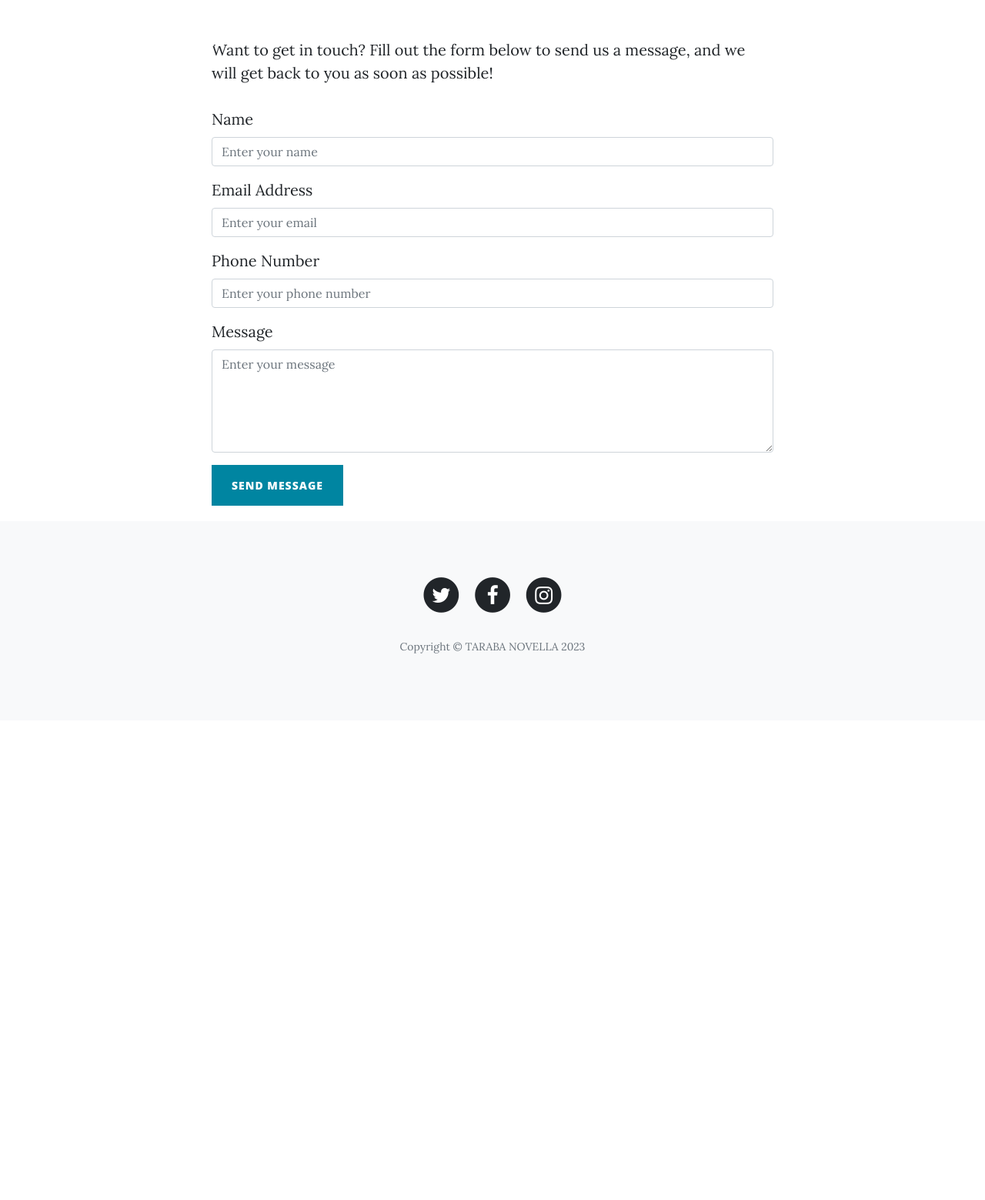
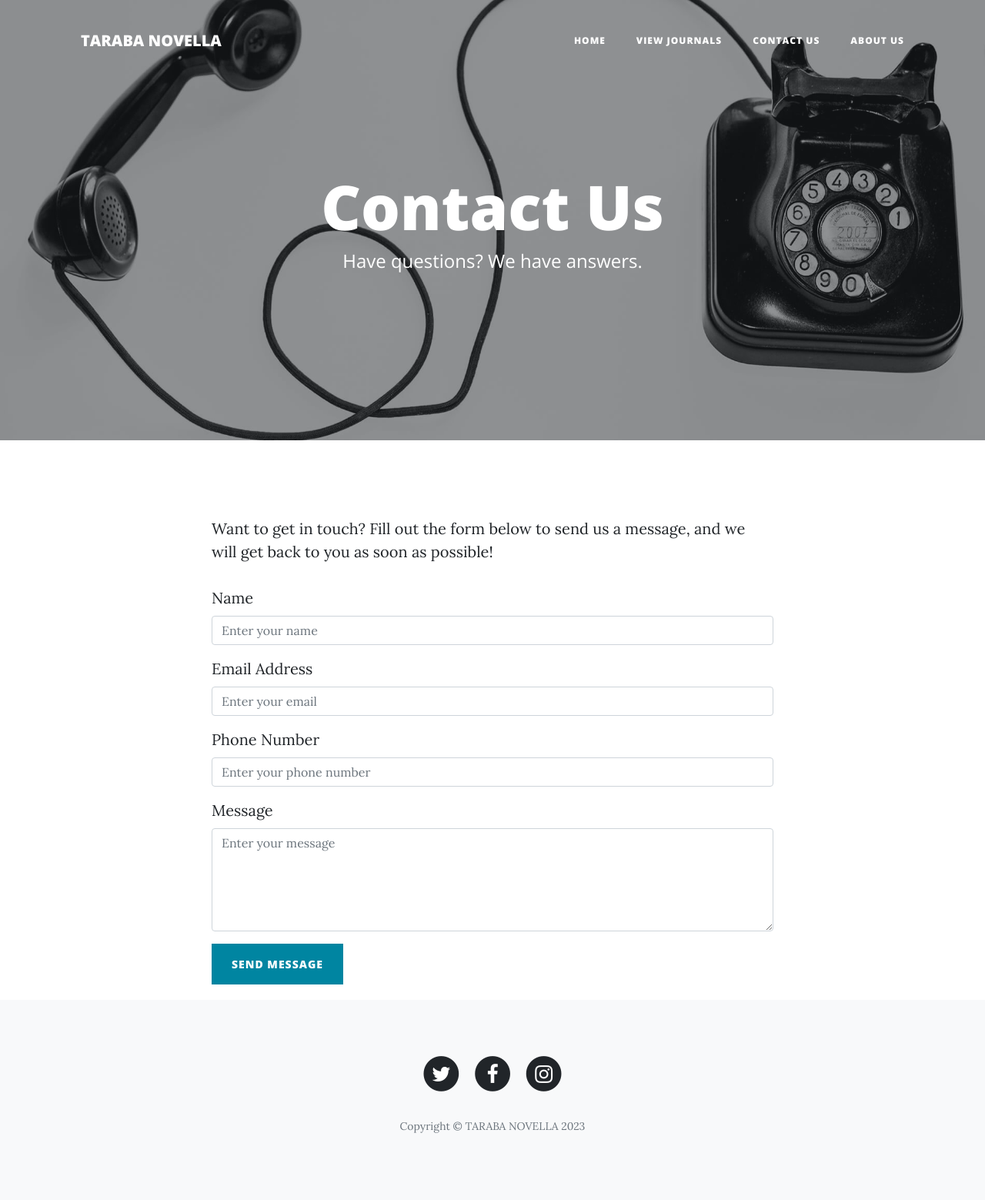
Before and after one commit to ShuaibuPassionateProgrammer/tarabanovella, a PHP site: page /tarabanovella/contact.php in a window 1280 px wide. Shown: the whole page at 77% size. Before the commit the page ends 849 px from the top, so only its background shows below. Run offline with PHP 8.4, Linux system fonts and the light colour scheme.

Commit message:
A contact page header is created

```diff
--- a/contact.php
+++ b/contact.php
@@ -1,5 +1,19 @@
 <?php require('includes/header.php'); ?>
 <?php require('includes/nav.php'); ?>
+
+<header class="masthead" style="background-image: url('assets/img/contact-bg.jpg');">
+    <div class="overlay"></div>
+    <div class="container">
+        <div class="row">
+            <div class="col-md-10 col-lg-8 mx-auto">
+                <div class="site-heading">
+                    <h1>Contact Us</h1>
+                    <span class="subheading">Have questions? We have answers.</span>
+                </div>
+            </div>
+        </div>
+    </div>
+</header>
 
 <div class="container">
     <div class="row">
```
